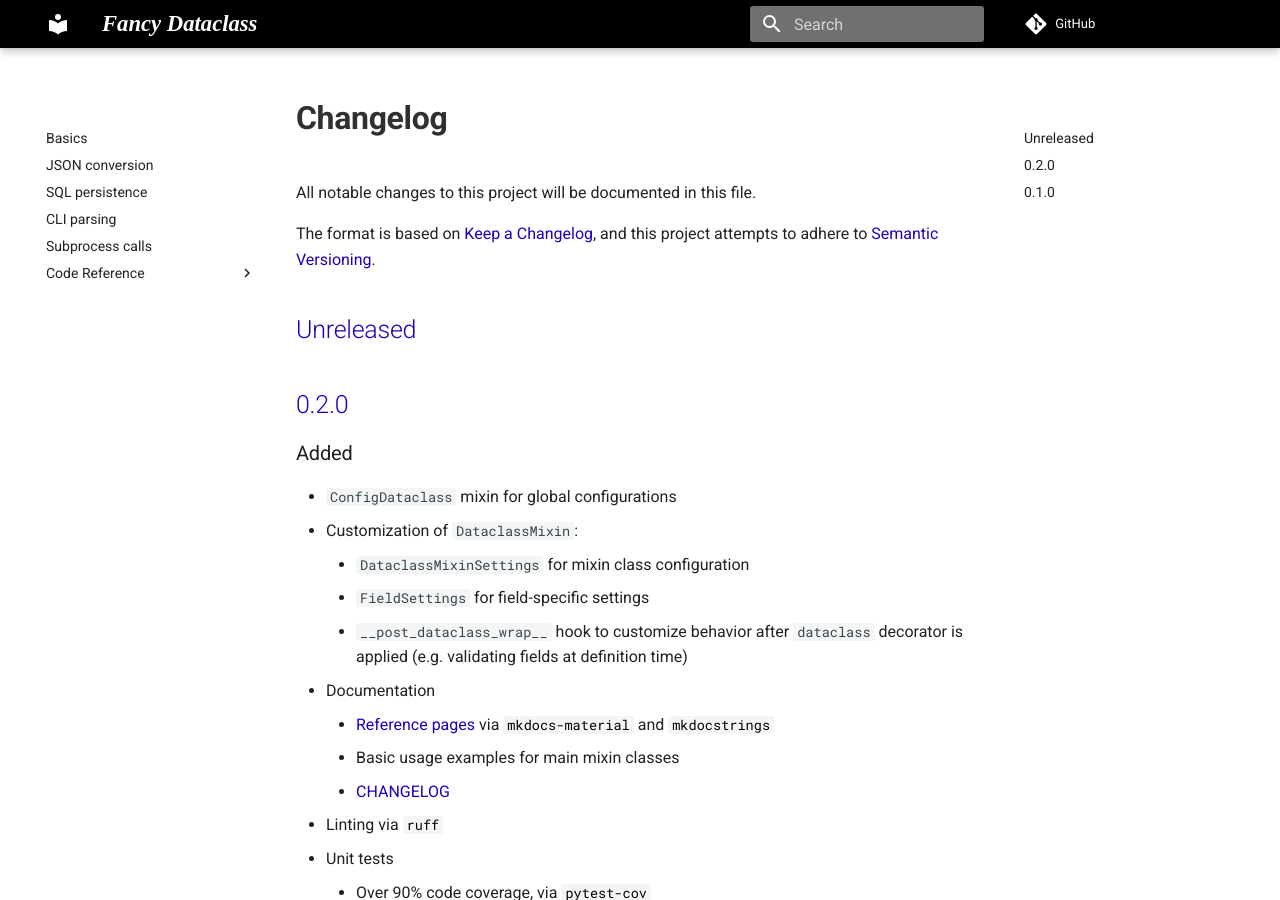
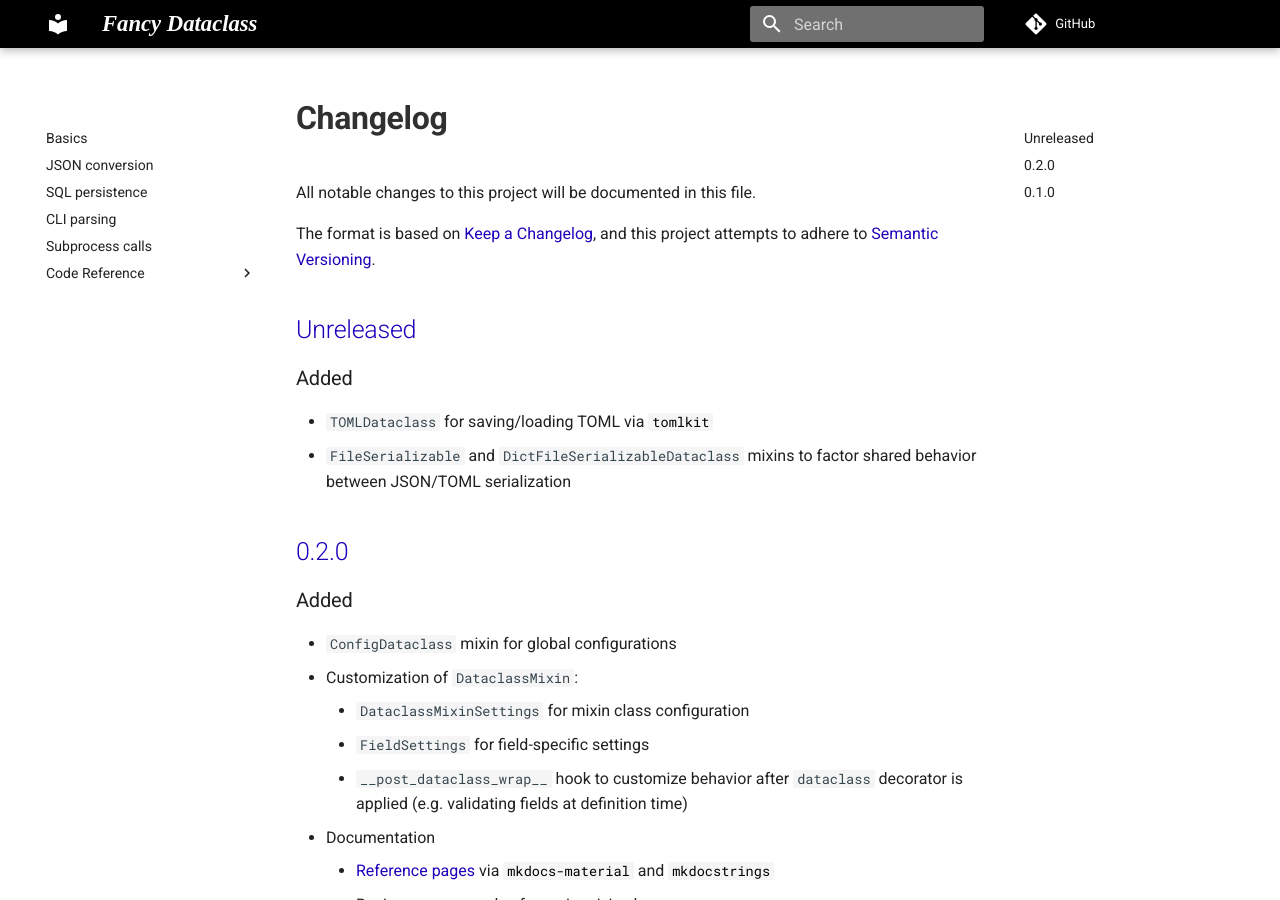
Before and after one commit to jeremander/fancy-dataclass, an MkDocs documentation site: the page built from docs/CHANGELOG.md, in a window 1280 px wide and 900 px high. Built offline with MkDocs 1.6.1 and Material for MkDocs 9.7.7, drawn with Linux system fonts in a browser that asks for light colours; comment, search, counter and statistics services are not loaded.

```diff
--- a/docs/CHANGELOG.md
+++ b/docs/CHANGELOG.md
@@ -15,6 +15,11 @@
 -->
 
 ## [Unreleased]
+
+### Added
+
+- `TOMLDataclass` for saving/loading TOML via [`tomlkit`](https://tomlkit.readthedocs.io/en/latest/)
+- `FileSerializable` and `DictFileSerializableDataclass` mixins to factor shared behavior between JSON/TOML serialization
 
 ## [0.2.0]
 
```
Also changed, not shown: TODO.md (+7 -1 lines), 2 other files.
